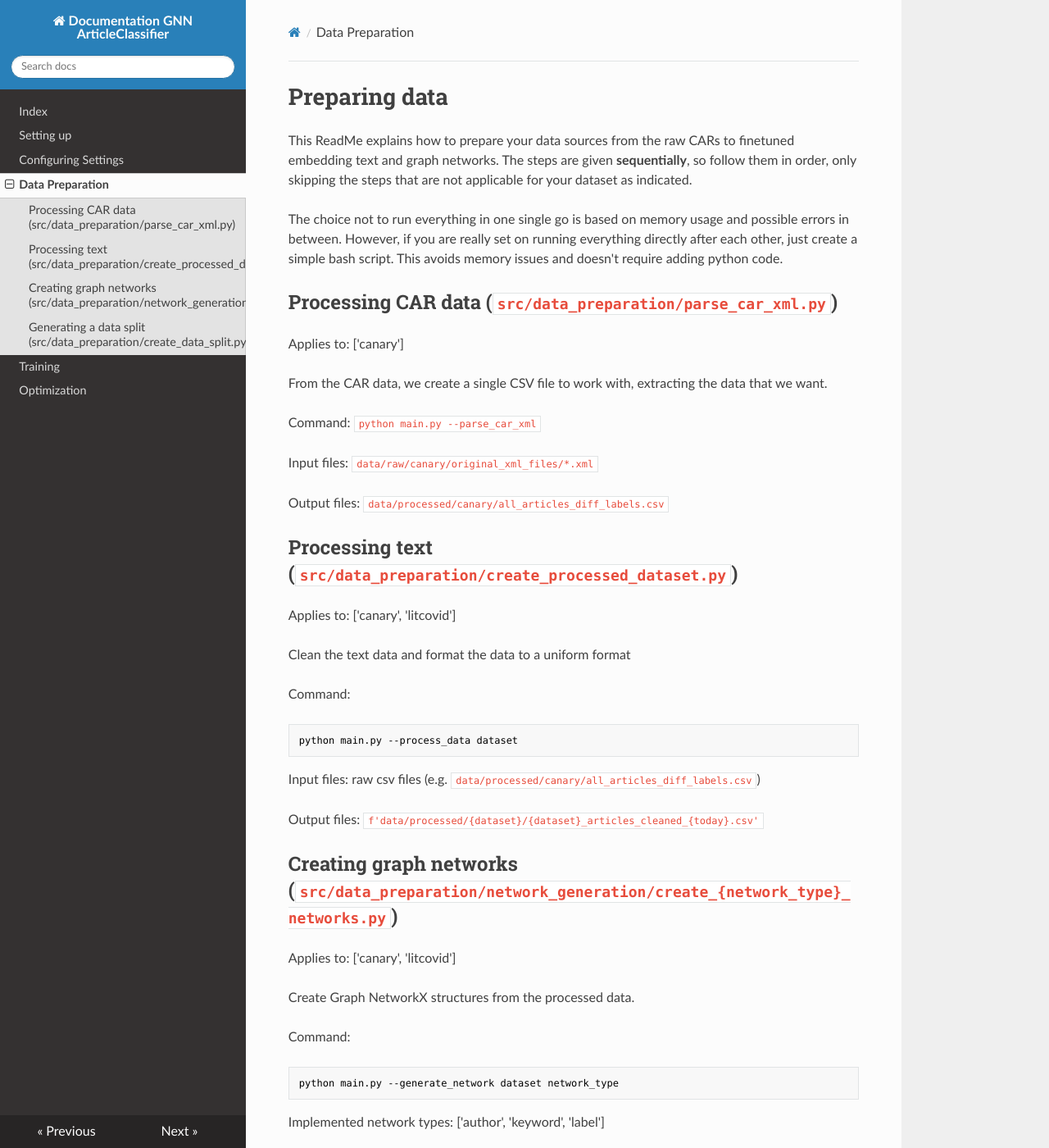
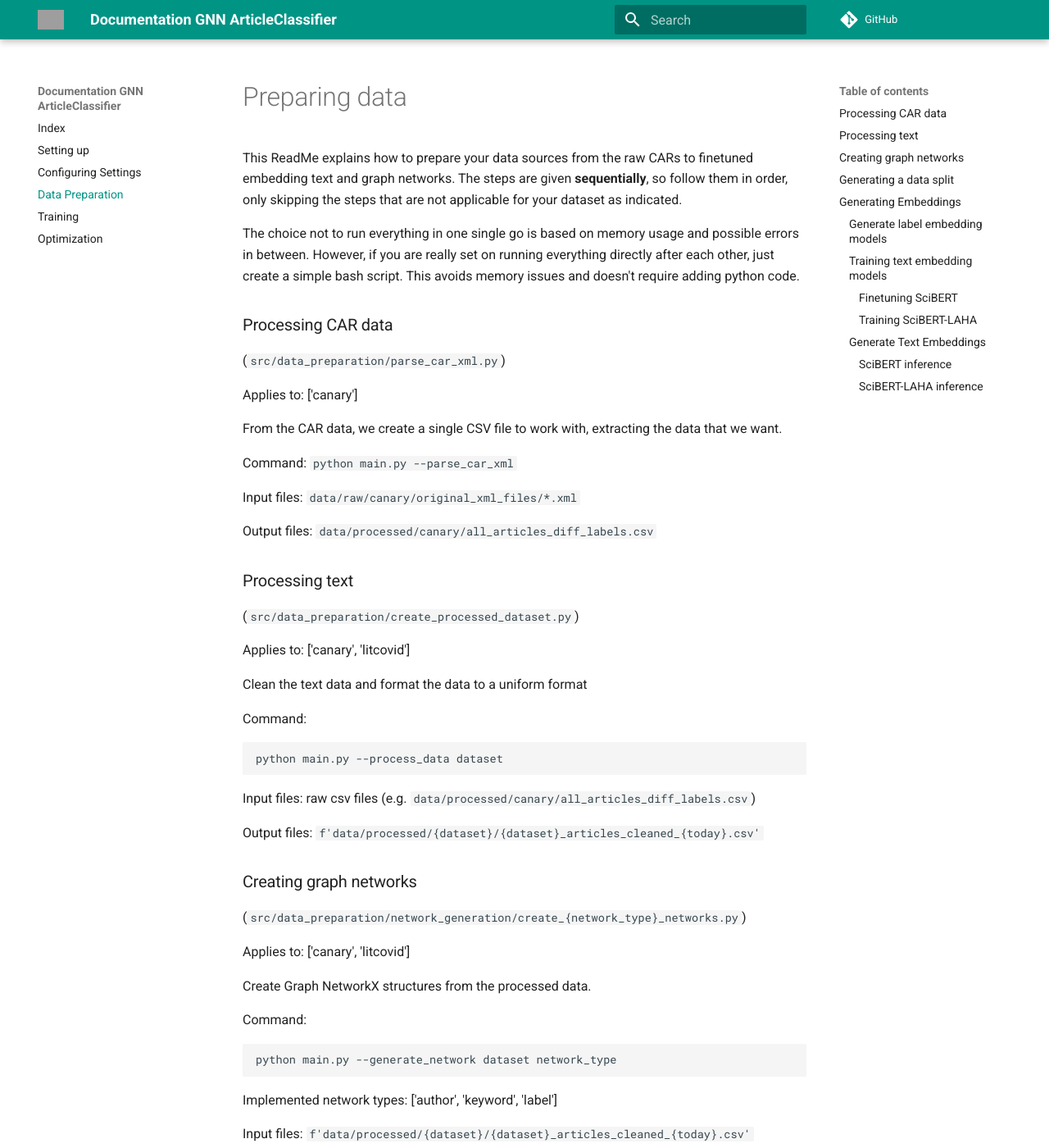
Before and after one commit to rvdb7345/ArticleClassifier, an MkDocs documentation site: the page built from docs/preparing_data.md, in a window 1280 px wide and 1400 px high. Shown: the whole window at 82% size. Built offline with MkDocs 1.6.1 and Material for MkDocs 9.7.7, drawn with Linux system fonts in a browser that asks for light colours; nearby versions of some CDN libraries; comment, search, counter and statistics services are not loaded; some of the changed text lies outside the part shown; grey boxes are pictures that could not be loaded.

Commit message:
prettified the docs

````diff
--- a/docs/preparing_data.md
+++ b/docs/preparing_data.md
@@ -9,7 +9,9 @@ The choice not to run everything in one single go is based on memory usage and p
 However, if you are really set on running everything directly after each other, just create a simple bash script.
 This avoids memory issues and doesn't require adding python code.
 
-## Processing CAR data (```src/data_preparation/parse_car_xml.py```)
+### Processing CAR data
+
+(```src/data_preparation/parse_car_xml.py```)
 
 Applies to: ['canary']
 
@@ -21,7 +23,9 @@
 
 Output files: ```data/processed/canary/all_articles_diff_labels.csv```
 
-## Processing text (```src/data_preparation/create_processed_dataset.py```)
+### Processing text
+
+(```src/data_preparation/create_processed_dataset.py```)
 
 Applies to: ['canary', 'litcovid']
 
@@ -37,7 +41,9 @@
 
 Output files: ```f'data/processed/{dataset}/{dataset}_articles_cleaned_{today}.csv'```
 
-## Creating graph networks (```src/data_preparation/network_generation/create_{network_type}_networks.py```)
+### Creating graph networks
+
+(```src/data_preparation/network_generation/create_{network_type}_networks.py```)
 
 Applies to: ['canary', 'litcovid']
 
@@ -55,7 +61,9 @@
 
 Output files: ```f'data/processed/{dataset}/{network_type}_network.pickle'```
 
-## Generating a data split (```src/data_preparation/create_data_split.py```)
+### Generating a data split
+
+(```src/data_preparation/create_data_split.py```)
 
 Applies to: ['canary']
 
@@ -67,9 +75,11 @@ Command:
 python main.py --create_data_split dataset
 ```
 
-# Generating Embeddings
+## Generating Embeddings
 
-## Generate label embedding models (```src/data_preparation/label_embedding/node_to_vec_label_embedding.py```)
+### Generate label embedding models
+
+(```src/data_preparation/label_embedding/node_to_vec_label_embedding.py```)
 
 Applies to: ['canary', 'litcovid']
 
@@ -83,9 +93,11 @@ python main.py --embed_labels dataset
 
 Input files: ```f'data/processed/{dataset}/{dataset}_label_network_weighted.pickle'```
 
-## Training text embedding models
+### Training text embedding models
 
-### Finetuning SciBERT (```src/data_preparation/text_embedding/train_scibert_model.py```)
+#### Finetuning SciBERT
+
+(```src/data_preparation/text_embedding/train_scibert_model.py```)
 
 Applies to: ['canary', 'litcovid']
 
@@ -100,7 +112,9 @@ python main.py --train_scibert dataset
 
 Input files: ```f'data/processed/{dataset}/{dataset}_articles_cleaned_{today}.csv'```
 
-### Training SciBERT-LAHA (```src/data_preparation/text_embedding/train_bert_xml_model.py```)
+#### Training SciBERT-LAHA
+
+(```src/data_preparation/text_embedding/train_bert_xml_model.py```)
 
 Applies to: ['canary', 'litcovid']
 
@@ -115,9 +129,11 @@ python main.py --train_xml_embedder dataset
 
 Input files: ```f'data/processed/{dataset}/{dataset}_articles_cleaned_{today}.csv'```
 
-## Generate Text Embeddings
+### Generate Text Embeddings
 
-### SciBERT inference (```src/data_preparation/text_embedding/inference_scibert_model.py```)
+#### SciBERT inference
+
+(```src/data_preparation/text_embedding/inference_scibert_model.py```)
 
 Applies to: ['canary', 'litcovid']
 
@@ -132,7 +148,9 @@ python main.py --inference_scibert dataset
 
 Input files: ```f'data/processed/{dataset}/{dataset}_articles_cleaned_{today}.csv'```
 
-### SciBERT-LAHA inference (```src/data_preparation/text_embedding/inference_bert_xml_model.py```)
+#### SciBERT-LAHA inference
+
+(```src/data_preparation/text_embedding/inference_bert_xml_model.py```)
 
 Applies to: ['canary', 'litcovid']
 
--- a/mkdocs.yml
+++ b/mkdocs.yml
@@ -1,7 +1,18 @@
 site_name: Documentation GNN ArticleClassifier
+repo_url: https://github.com/rvdb7345/ArticleClassifier
+site_author: Robin van den Berg
+site_url: https://github.com/rvdb7345/ArticleClassifier
 
 theme:
-    name: readthedocs
+    palette:
+        primary: teal
+    name: material
+    logo: frontpagerounded.png
+    favicon: seethroughthesislogo.png
+
+plugins:
+    - social
+    - search
 
 nav:
     - Index: index.md
````
Also changed, not shown: README.md (+3 -0 lines), docs/index.md (+1 -1 lines), docs/seethroughthesislogo.png (added), 2 other files.
